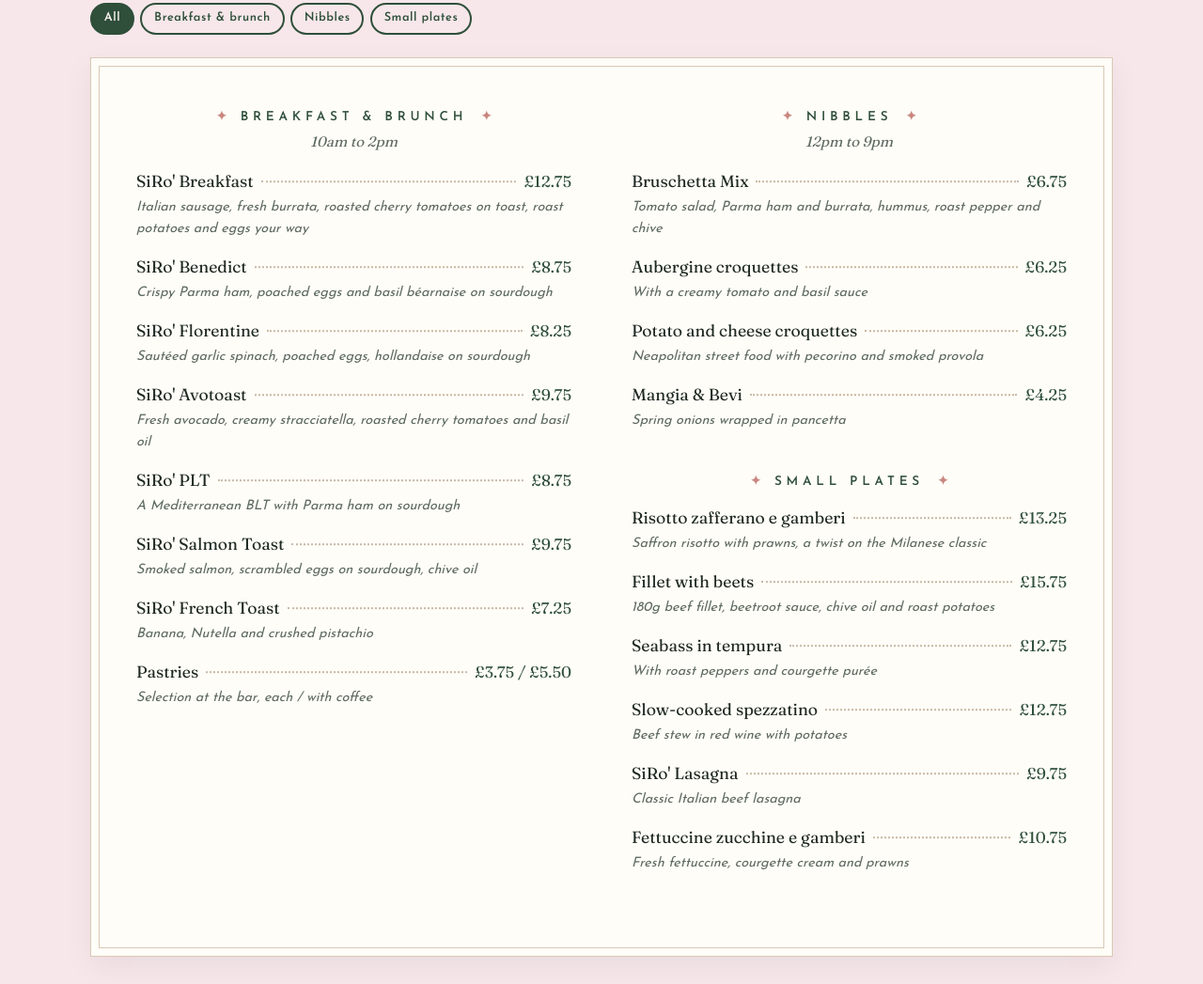
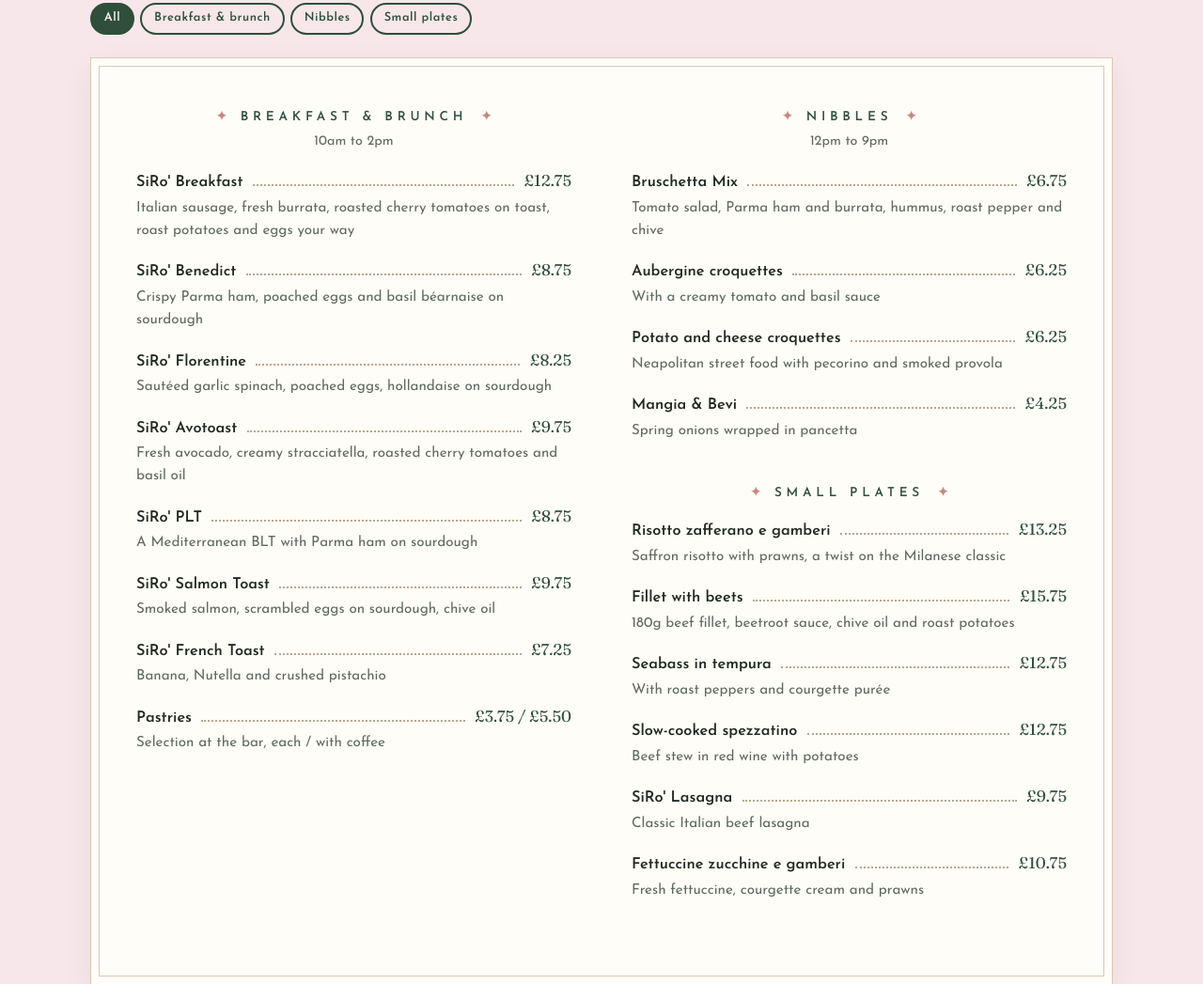
Before and after one commit to franmaddev-lab/siro, an Astro site: page / in a window 1280 px wide. Shown: the part 865-1912 px from the top of the page at 94% size. Built offline with nearby package versions, Linux system fonts and the light colour scheme; Astro itself is replaced by a stand-in of ours.

Commit message:
Menu: dotted leaders sit on the text baseline; names and notes back in the body font
Co-Authored-By: Claude Opus 5.5 <noreply@anthropic.com>
Claude-Session: https://claude.ai/code/session_012w6NPdQMyVuiN9KxLmwikz

```diff
--- a/src/components/addons/PriceList.astro
+++ b/src/components/addons/PriceList.astro
@@ -52,15 +52,16 @@ for (const i of a.items) {
   .group[hidden] { display: none; }
   h3 { display: flex; justify-content: center; align-items: center; gap: 0.9rem; text-align: center; color: var(--brand); margin: 0 0 1rem; padding-top: 0.5rem; }
   h3 span { color: #c9877f; letter-spacing: 0; }
-  .when { text-align: center; margin: -0.6rem 0 1rem; font-family: var(--font-heading); font-style: italic; color: var(--muted); font-size: 0.95rem; }
+  .when { text-align: center; margin: -0.6rem 0 1rem; color: var(--muted); font-size: 0.9rem; }
   @media (max-width: 640px) { .card-menu { padding: 1.25rem 1rem; outline-offset: -6px; margin-left: -0.5rem; margin-right: -0.5rem; } h3 { gap: 0.6rem; } }
   .prices { list-style: none; margin: 0; padding: 0; }
   .prices li { margin-bottom: 0.95rem; }
   .line { display: flex; align-items: baseline; gap: 0.5rem; margin: 0; }
-  .name { font-family: var(--font-heading); font-size: 1.1rem; }
-  .dots { flex: 1; min-width: 1rem; border-bottom: 2px dotted #c9b9a4; transform: translateY(-0.3rem); }
+  .name { font-family: var(--font-body); font-weight: 600; font-size: 1.02rem; color: var(--ink); }
+  /* No text inside, so as a flex item its baseline is its bottom edge: the dots sit on the text baseline. */
+  .dots { flex: 1; min-width: 1rem; height: 0; border-bottom: 2px dotted #b9a68f; margin: 0 0.15rem; }
   .price { font-family: var(--font-heading); color: var(--brand); white-space: nowrap; }
-  .note { margin: 0.1rem 0 0; font-size: 0.9rem; color: var(--muted); font-style: italic; }
+  .note { margin: 0.15rem 0 0; font-size: 0.95rem; color: var(--muted); }
 </style>
 <script>
   document.querySelectorAll<HTMLElement>('#prices').forEach((sec) => {
```
